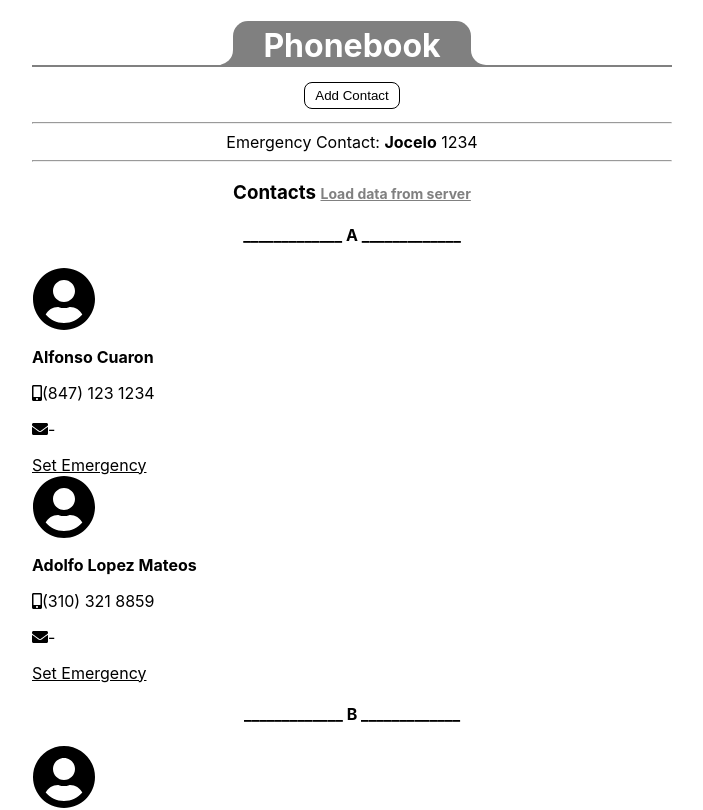
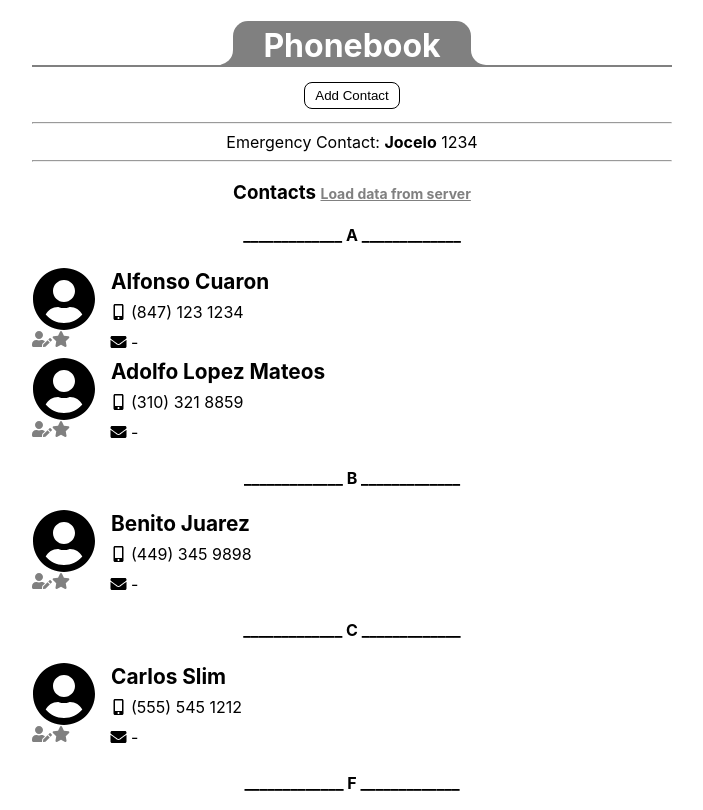
Before and after one commit to jocelo/phonebook, a React (Create React App) app: page / in a window 1280 px wide. Shown: the top 810 px of the page, without its empty margins (288-991 px from the left). Built offline with nearby package versions, Linux system fonts and the light colour scheme.

Commit message:
individual styles

```diff
--- a/package.json
+++ b/package.json
@@ -3,6 +3,9 @@
   "version": "0.1.0",
   "private": true,
   "dependencies": {
+    "@fortawesome/fontawesome-svg-core": "^1.2.18",
+    "@fortawesome/free-solid-svg-icons": "^5.8.2",
+    "@fortawesome/react-fontawesome": "^0.1.4",
     "react": "^16.8.6",
     "react-dom": "^16.8.6",
     "react-redux": "^7.0.3",
--- a/src/App.css
+++ b/src/App.css
@@ -42,3 +42,20 @@ button {
   padding: 5px 10px;
   cursor: pointer;
 }
+
+.pointer {
+  cursor: pointer;
+}
+
+.hoverable {
+  color: gray;
+}
+
+.hoverable:hover {
+  color: black;
+}
+
+p {
+  margin: 0;
+  line-height: 30px;
+}
--- a/src/components/css/individual.css
+++ b/src/components/css/individual.css
@@ -1,3 +1,27 @@
 .contact-container {
 	text-align: left;
+  display: flex;
 }
+
+.user-avatar {
+  display: flex;
+  flex-direction: column;
+}
+
+.user-avatar > .user-actions {
+  display: flex;
+  flex-direction: row;
+}
+
+.user-data {
+  margin-left: 10px;
+}
+
+.user-data > p:nth-child(1) {
+  font-size: 1.3rem;
+  margin-left: 5px;
+}
+
+.user-data svg {
+  width: 25px !important;
+}
--- a/src/components/home.js
+++ b/src/components/home.js
@@ -9,11 +9,11 @@ import { fetchContacts, apiRequest } from '../actions/contacts';
 
 import { library } from '@fortawesome/fontawesome-svg-core'
 import { FontAwesomeIcon } from '@fortawesome/react-fontawesome'
-import { faUserCircle, faStar, faMobileAlt, faEnvelope } from '@fortawesome/free-solid-svg-icons'
+import { faUserCircle, faStar, faMobileAlt, faEnvelope, faUserEdit } from '@fortawesome/free-solid-svg-icons'
 
 import './css/home.css';
 
-library.add(faUserCircle, faStar, faMobileAlt, faEnvelope);
+library.add(faUserCircle, faStar, faMobileAlt, faEnvelope, faUserEdit);
 
 class Home extends React.Component {
   constructor(props) {
--- a/src/components/individual.js
+++ b/src/components/individual.js
@@ -21,8 +21,17 @@ class IndividualContact extends React.Component {
   render() {
     return (
       <div className="contact-container">
-        <div className="caca2">
+
+
+          <div className="user-avatar">
             <FontAwesomeIcon icon="user-circle" size="4x" />
+            <div className="user-actions">
+              <FontAwesomeIcon icon="user-edit" className="pointer hoverable" />
+              <FontAwesomeIcon icon="star" className="pointer hoverable" onClick={this.markAsEmergency} />
+            </div>
+          </div>
+
+          <div className="user-data">
             <p>
               <strong>{this.props.name}</strong>
             </p>
@@ -32,9 +41,8 @@ class IndividualContact extends React.Component {
             <p>
               <FontAwesomeIcon icon="envelope" />{this.props.email || '-'}
             </p>
+          </div>
 
-            <a onClick={this.markAsEmergency} style={{textDecoration: 'underline', cursor: 'pointer'}}>Set Emergency</a>
-        </div>
       </div>
     )
   }
```
Lines whose indentation alone changed are shown as unchanged.
